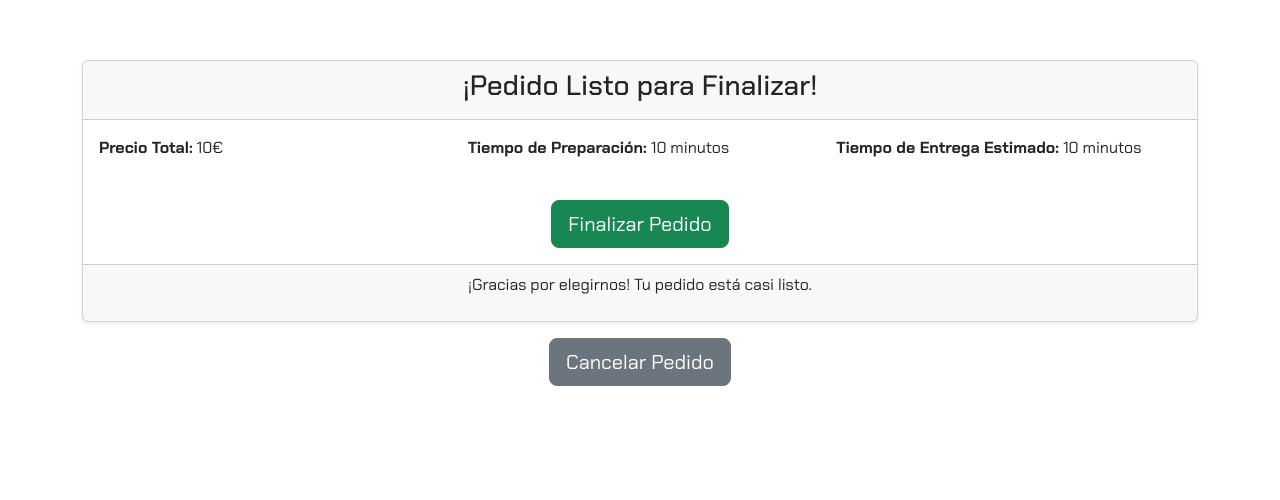
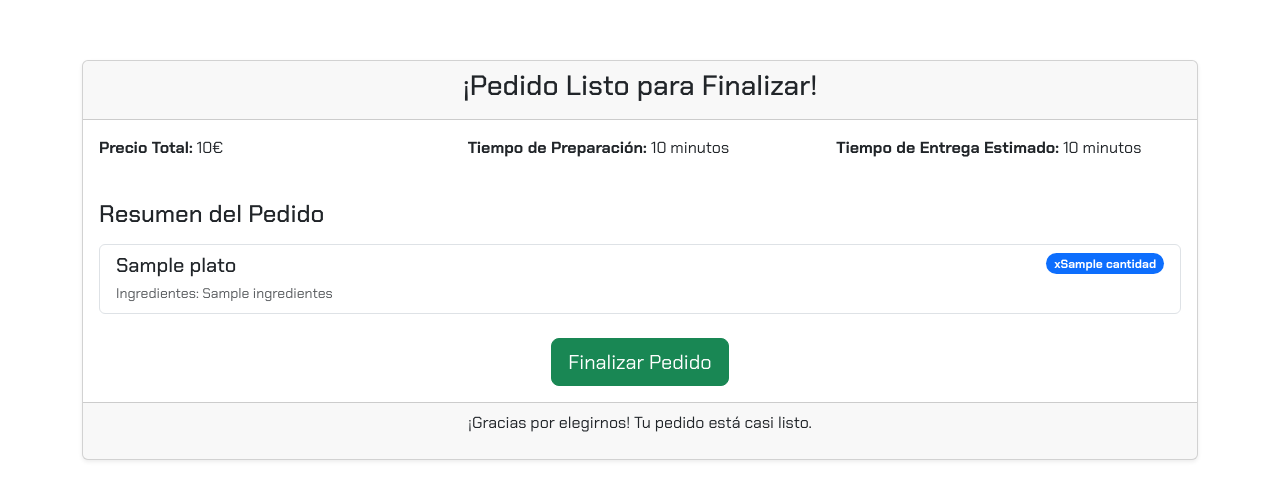
Before and after one commit to canomelero/Sistema_de_reparto_alimentacion, a Flask app: template templates/pedido/pago_pedido.html in a window 1280 px wide. Shown: the part 156-656 px from the top of the page. Run offline with Flask 3, Linux system fonts and the light colour scheme; the template is opened without the code that fills it: most values are stand-ins (such as "Sample title", 1, 10 or a date in 2020); parts of the project's set-up code (start-up, migrations or seed data) failed here and were passed over; some web fonts are replaced.

Commit message:
Añadido mostrar platos a previsualización de pedido

```diff
--- a/templates/pedido/pago_pedido.html
+++ b/templates/pedido/pago_pedido.html
@@ -7,6 +7,7 @@
             <h3>¡Pedido Listo para Finalizar!</h3>
         </div>
         <div class="card-body">
+            <!-- Información General del Pedido -->
             <div class="row">
                 <div class="col-md-4">
                     <p><strong>Precio Total:</strong> <span class="highlight">{{ precio_total }}€</span></p>
@@ -20,9 +21,27 @@
                             minutos</span></p>
                 </div>
             </div>
+
+            <!-- Lista de Platos -->
+            <div class="mt-4">
+                <h4 class="mb-3">Resumen del Pedido</h4>
+                <ul class="list-group">
+                    {% for plato in platos %}
+                    <li class="list-group-item d-flex justify-content-between align-items-start">
+                        <div>
+                            <h5 class="mb-1">{{ plato.nombre }}</h5>
+                            <small class="text-muted">Ingredientes: {{ plato.ingredientes }}</small>
+                        </div>
+                        <span class="badge bg-primary rounded-pill">x{{ plato.cantidad }}</span>
+                    </li>
+                    {% endfor %}
+                </ul>
+            </div>
+
+            <!-- Botón Finalizar Pedido -->
             <div class="text-center mt-4">
-                <!-- Botón para abrir el modal -->
-                <button type="button" class="btn btn-success btn-lg" data-bs-toggle="modal" data-bs-target="#finalizarPedidoModal">
+                <button type="button" class="btn btn-success btn-lg" data-bs-toggle="modal"
+                    data-bs-target="#finalizarPedidoModal">
                     <i class="bi bi-check-circle"></i> Finalizar Pedido
                 </button>
             </div>
@@ -31,19 +50,11 @@
             <p>¡Gracias por elegirnos! Tu pedido está casi listo.</p>
         </div>
     </div>
-
-    <!-- Botón Cancelar Pedido -->
-    <div class="d-flex justify-content-center mt-3">
-        <form action="{{ url_for('restaurante.pedido_cancelado', id_cliente=id_cliente) }}" method="POST">
-            <button type="submit" class="btn btn-secondary btn-lg">
-                <i class="bi bi-x-circle"></i> Cancelar Pedido
-            </button>
-        </form>
-    </div>
 </div>
 
 <!-- Modal para añadir dirección y observaciones -->
-<div class="modal fade" id="finalizarPedidoModal" tabindex="-1" aria-labelledby="finalizarPedidoModalLabel" aria-hidden="true">
+<div class="modal fade" id="finalizarPedidoModal" tabindex="-1" aria-labelledby="finalizarPedidoModalLabel"
+    aria-hidden="true">
     <div class="modal-dialog">
         <div class="modal-content">
             <div class="modal-header">
@@ -51,7 +62,8 @@
                 <button type="button" class="btn-close" data-bs-dismiss="modal" aria-label="Close"></button>
             </div>
             <div class="modal-body">
-                <form action="{{ url_for('pedido.datos_restantes', id_pedido=id_pedido, id_cliente=id_cliente) }}" method="POST">
+                <form action="{{ url_for('pedido.datos_restantes', id_pedido=id_pedido, id_cliente=id_cliente) }}"
+                    method="POST">
                     <!-- Campo para dirección -->
                     <div class="mb-3">
                         <label for="direccion" class="form-label">Dirección</label>
```
Also changed, not shown: src/restaurante.py (+3 -8 lines).
